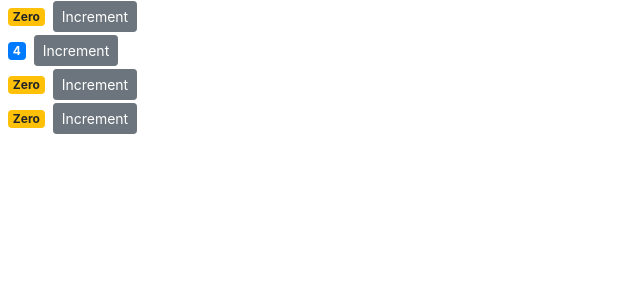
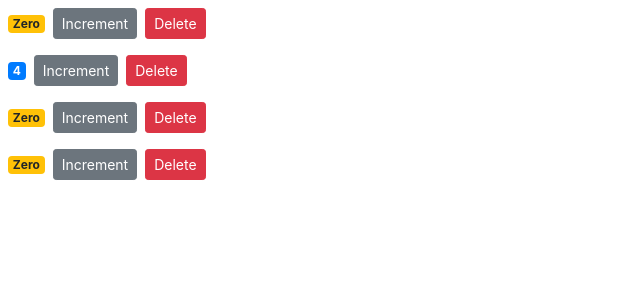
Before and after one commit to Nchia-Emmanuela/Counter-App, a React (Create React App) app: page / in a window 1280 px wide. Shown: the top 300 px of the page, without its empty margins (0-640 px from the left). Built offline with nearby package versions, Linux system fonts and the light colour scheme.

Commit message:
Delete button implemented

```diff
--- a/src/components/counter.jsx
+++ b/src/components/counter.jsx
@@ -5,8 +5,7 @@
     value: this.props.value,
   };
 
-
-   //   Arrow functions do not rebind the this keyword. so to make this accesible to the
+  //   Arrow functions do not rebind the this keyword. so to make this accesible to the
   // handleIncrement function, we either use the arrow function or we use the
   // constructor method as shown bellow.👇👇👇
 
@@ -15,16 +14,21 @@
   //     this.handleIncrement = this.handleIncrement.bind(this)
   //   }
 
+  handleIncrement = () => {
+    this.setState({ value: this.state.value + 1 });
+  };
 
-  handleIncrement = () => {
-    this.setState({value: this.state.value + 1});
-  }
   render() {
-
     return (
       <div>
         <span className={this.getBadgeClasses()}>{this.formatCount()}</span>
-        <button onClick={ this.handleIncrement } className="btn btn-secondary btn-sm">Increment</button>
+        <button
+          onClick={this.handleIncrement}
+          className="btn btn-secondary btn-sm"
+        >
+          Increment
+        </button>
+        <button onClick={() => this.props.onDelete(this.props.id)} className="btn btn-danger btn-sm m-2">Delete</button>
       </div>
     );
   }
--- a/src/components/counters.jsx
+++ b/src/components/counters.jsx
@@ -10,11 +10,17 @@
       { id: 4, value: 0 },
     ],
   };
+
+  handleDelete = counterId => {
+    const counters = this.state.counters.filter(c => c.id !== counterId)
+    this.setState({counters:counters})
+  }
+
   render() {
     return (
       <div>
         {this.state.counters.map((counter) => (
-          <Counter key={counter.id} value={counter.value}  id = {counter.id}/>
+          <Counter key={counter.id} value={counter.value} onDelete = {this.handleDelete} id = {counter.id}/>
         ))}
       </div>
     );
```
